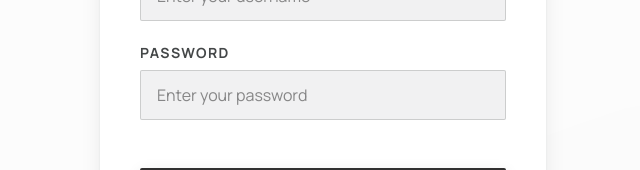
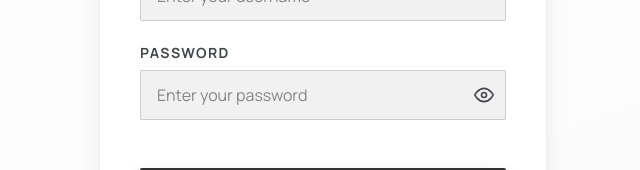
Before and after one commit to mohamed077077/Marble-, a Next.js app: page /login in a window 1280 px wide. Shown: the part 410-580 px from the top of the page, without its empty margins (317-957 px from the left). Built offline with nearby package versions, Linux system fonts and the light colour scheme.

Commit message:
add showPassword state

```diff
--- a/app/login/LoginForm.tsx
+++ b/app/login/LoginForm.tsx
@@ -1,6 +1,6 @@
 "use client";
 
-import { useActionState } from "react";
+import { useActionState, useState } from "react";
 import { loginAction } from "./action";
 
 interface ActionState {
@@ -14,6 +14,7 @@
 
 export default function LoginForm() {
   const [state, formAction, isPending] = useActionState<ActionState, FormData>(loginAction, initialState);
+  const [showPassword, setShowPassword] = useState(false);
 
   return (
     <form action={formAction} className="space-y-6">
@@ -47,14 +48,37 @@
         >
           Password
         </label>
+        <div className="relative">
           <input
             id="password"
             name="password"
-          type="password"
+            type={showPassword ? "text" : "password"}
             defaultValue={state?.enteredValues?.password}
-          className="w-full px-4 py-3 rounded-DEFAULT border border-outline/30 focus:border-secondary focus:ring-1 focus:ring-secondary focus:bg-surface-container-lowest outline-none transition-all duration-200 bg-surface-container text-on-surface font-body-md"
+            className="w-full px-4 py-3 pr-12 rounded-DEFAULT border border-outline/30 focus:border-secondary focus:ring-1 focus:ring-secondary focus:bg-surface-container-lowest outline-none transition-all duration-200 bg-surface-container text-on-surface font-body-md"
             placeholder="Enter your password"
           />
+          <button
+            type="button"
+            onClick={() => setShowPassword((prev) => !prev)}
+            className="absolute inset-y-0 right-3 flex items-center text-on-surface-variant hover:text-secondary transition-colors duration-200"
+            aria-label={showPassword ? "Hide password" : "Show password"}
+          >
+            {showPassword ? (
+              /* Eye-off icon */
+              <svg xmlns="http://www.w3.org/2000/svg" width="20" height="20" viewBox="0 0 24 24" fill="none" stroke="currentColor" strokeWidth="2" strokeLinecap="round" strokeLinejoin="round">
+                <path d="M17.94 17.94A10.07 10.07 0 0 1 12 20c-7 0-11-8-11-8a18.45 18.45 0 0 1 5.06-5.94" />
+                <path d="M9.9 4.24A9.12 9.12 0 0 1 12 4c7 0 11 8 11 8a18.5 18.5 0 0 1-2.16 3.19" />
+                <line x1="1" y1="1" x2="23" y2="23" />
+              </svg>
+            ) : (
+              /* Eye icon */
+              <svg xmlns="http://www.w3.org/2000/svg" width="20" height="20" viewBox="0 0 24 24" fill="none" stroke="currentColor" strokeWidth="2" strokeLinecap="round" strokeLinejoin="round">
+                <path d="M1 12s4-8 11-8 11 8 11 8-4 8-11 8-11-8-11-8z" />
+                <circle cx="12" cy="12" r="3" />
+              </svg>
+            )}
+          </button>
+        </div>
       </div>
 
       <button
```
Lines whose indentation alone changed are shown as unchanged.
